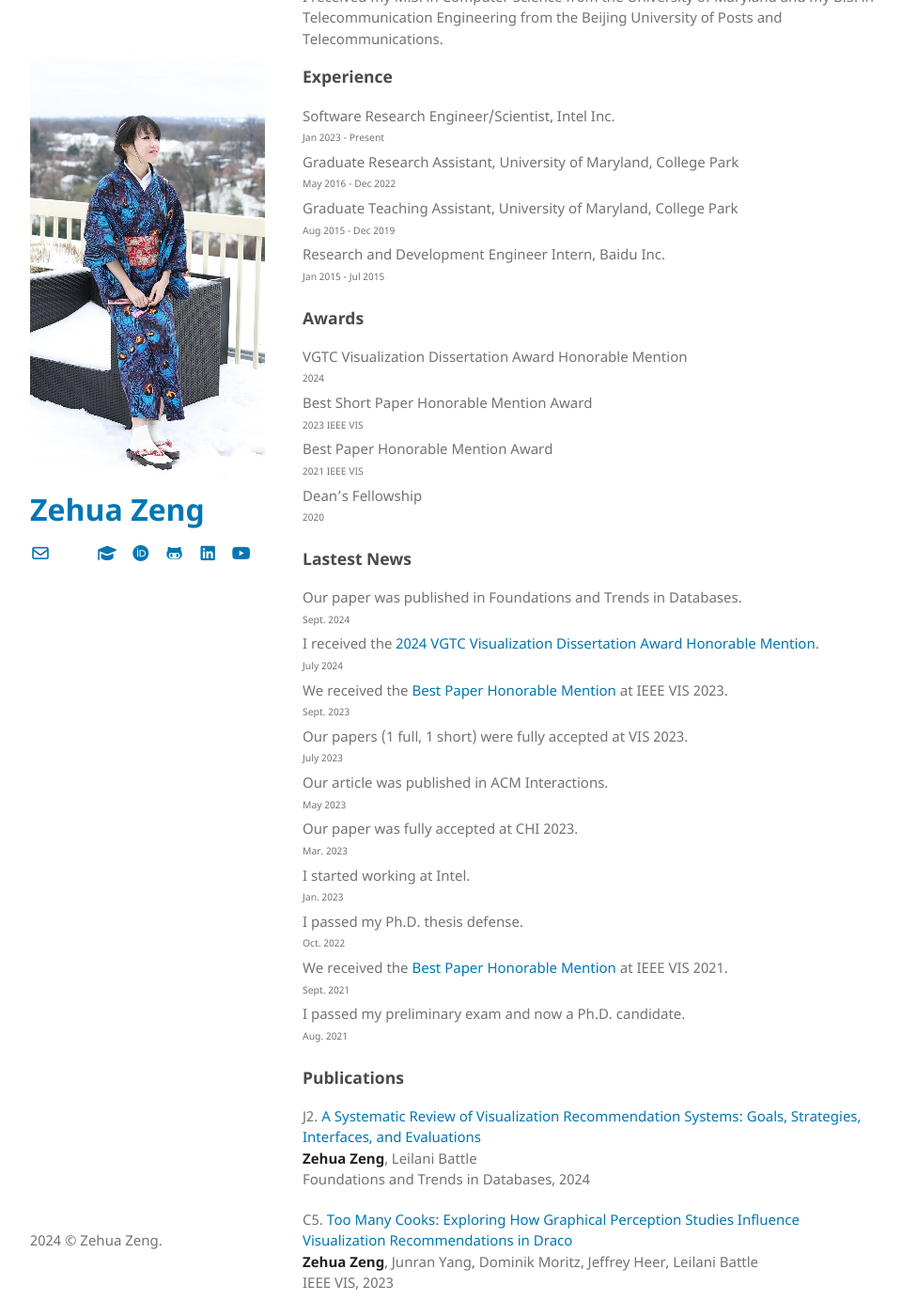
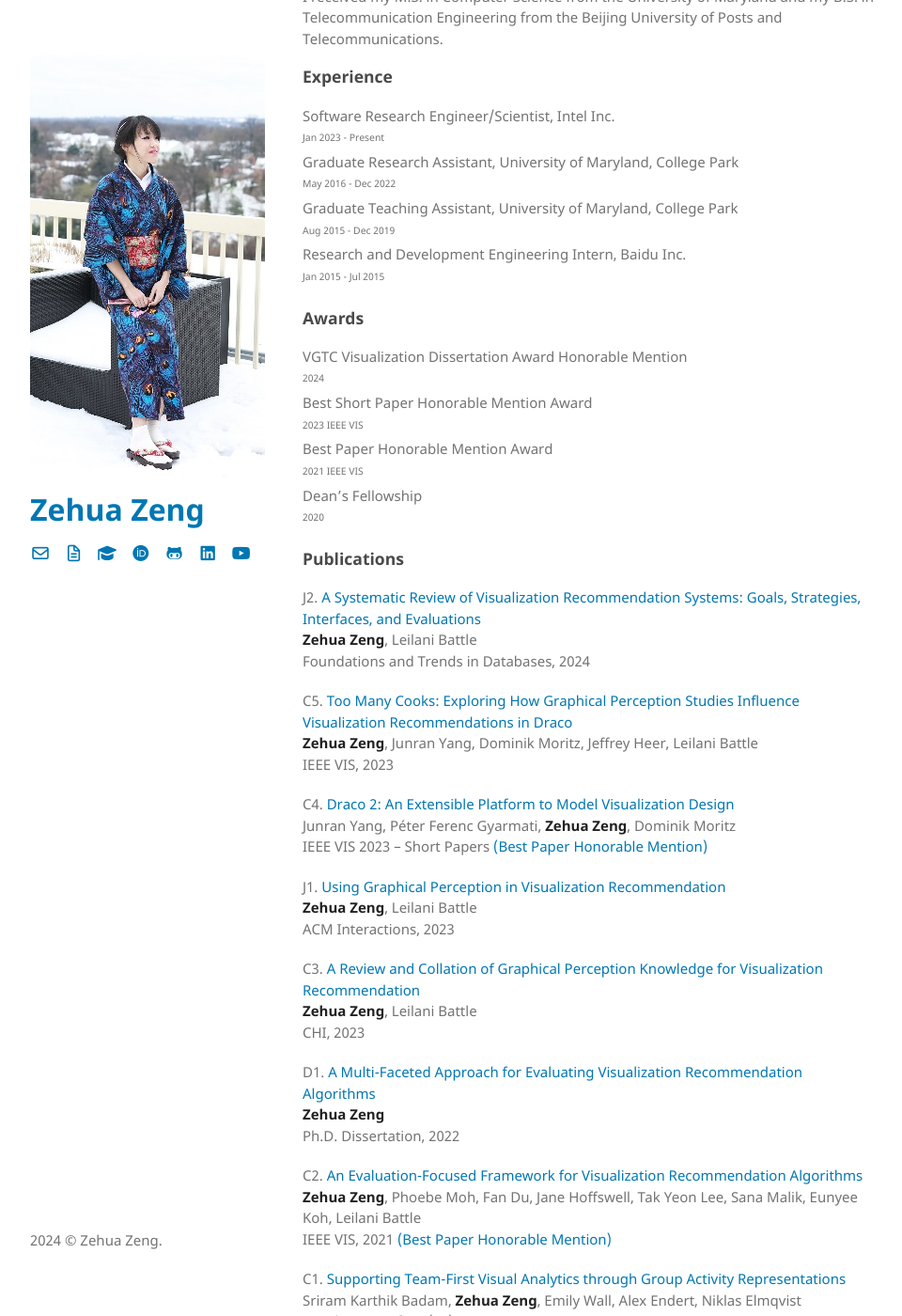
Before and after one commit to Zehua-Zeng/zehua-zeng.github.io, a Jekyll site: the page built from index.md, in a window 1280 px wide and 1400 px high, scrolled down 265 px. Shown: the whole window at 94% size, without its empty margins (158-1118 px from the left). Built offline with Jekyll 4.4.1, drawn with Linux system fonts in a browser that asks for light colours; the repository's description, which GitHub fills in, is left out; our own code applies the rules of GitHub Pages for plain Markdown files.

Commit message:
delete updates, change icon

```diff
--- a/_config.yml
+++ b/_config.yml
@@ -12,7 +12,7 @@ plugins:
 sidebar-external:
   - icon: <i class="fa-regular fa-envelope"></i>
     link: mailto:fiona.zehua.zeng@gmail.com
-  - icon: <i class="fa fa-file-pdf-o"></i>
+  - icon: <i class="fa-regular fa-file-lines"></i>
     link: files/Zehua-Zeng-Resume.pdf
   - icon: <i class="fa-solid fa-graduation-cap"></i>
     link: https://scholar.google.com/citations?user=GNJPhNEAAAAJ
--- a/index.md
+++ b/index.md
@@ -18,7 +18,7 @@ Graduate Research Assistant, University of Maryland, College Park <br />
 <sub><sup>May 2016 - Dec 2022</sup></sub><br/>
 Graduate Teaching Assistant, University of Maryland, College Park <br />
 <sub><sup>Aug 2015 - Dec 2019</sup></sub><br/>
-Research and Development Engineer Intern, Baidu Inc. <br/>
+Research and Development Engineering Intern, Baidu Inc. <br/>
 <sub><sup>Jan 2015 - Jul 2015</sup></sub><br/>
 
 ### Awards
@@ -31,29 +31,6 @@ Best Paper Honorable Mention Award <br />
 <sub><sup>2021 IEEE VIS</sup></sub><br/>
 Dean's Fellowship <br />
 <sub><sup>2020</sup></sub><br/>
-
-### Lastest News
-
-Our paper was published in Foundations and Trends in Databases.<br/>
-<sub><sup>Sept. 2024</sup></sub><br/>
-I received the <a href="https://ieeevis.org/year/2024/program/awards/awards.html">2024 VGTC Visualization Dissertation Award Honorable Mention</a>.<br/>
-<sub><sup>July 2024</sup></sub><br/>
-We received the <a href="https://ieeevis.org/year/2023/info/awards/best-paper-awards">Best Paper Honorable Mention</a> at IEEE VIS 2023. <br/>
-<sub><sup>Sept. 2023</sup></sub><br/>
-Our papers (1 full, 1 short) were fully accepted at VIS 2023. <br/>
-<sub><sup>July 2023</sup></sub><br/>
-Our article was published in ACM Interactions. <br/>
-<sub><sup>May 2023</sup></sub><br/>
-Our paper was fully accepted at CHI 2023. <br/>
-<sub><sup>Mar. 2023</sup></sub><br/>
-I started working at Intel. <br/>
-<sub><sup>Jan. 2023</sup></sub><br/>
-I passed my Ph.D. thesis defense. <br/>
-<sub><sup>Oct. 2022</sup></sub><br/>
-We received the <a href="https://ieeevis.org/year/2021/info/awards/best-paper-awards">Best Paper Honorable Mention</a> at IEEE VIS 2021. <br/>
-<sub><sup>Sept. 2021</sup></sub><br/>
-I passed my preliminary exam and now a Ph.D. candidate. <br/>
-<sub><sup>Aug. 2021</sup></sub><br/>
 
 ### Publications
 
```
